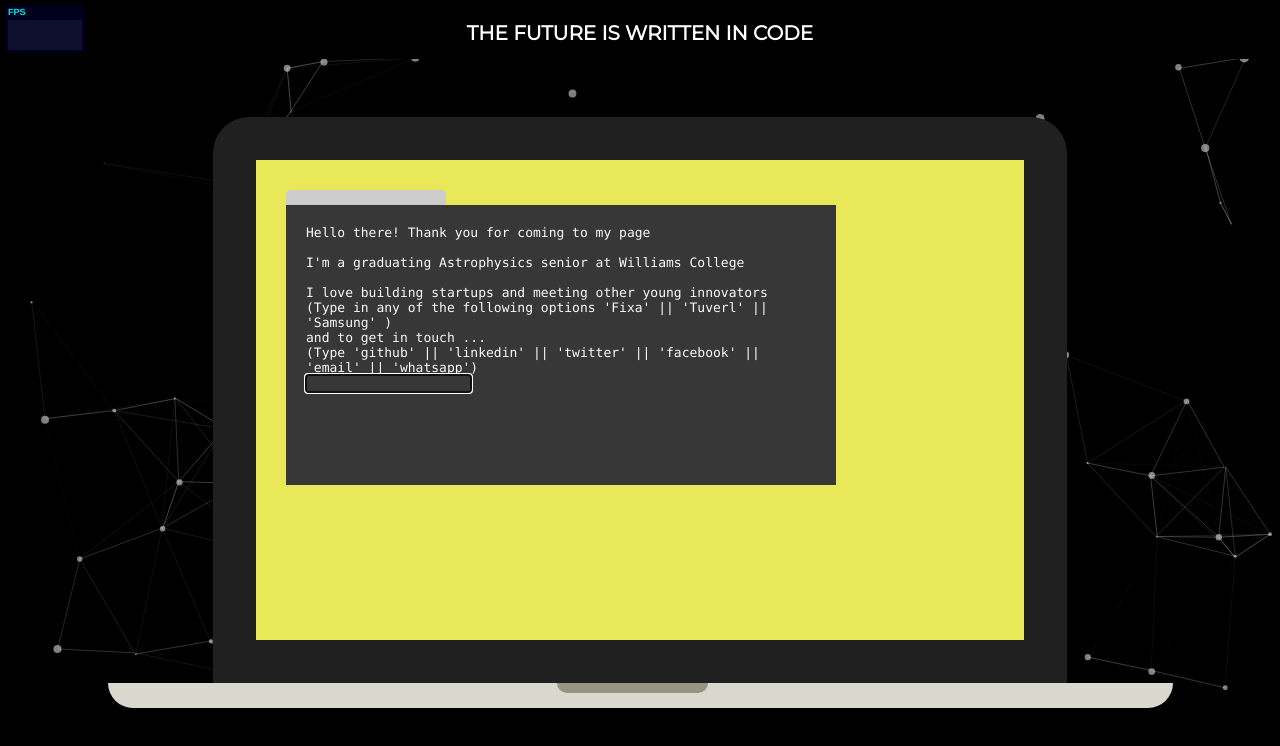
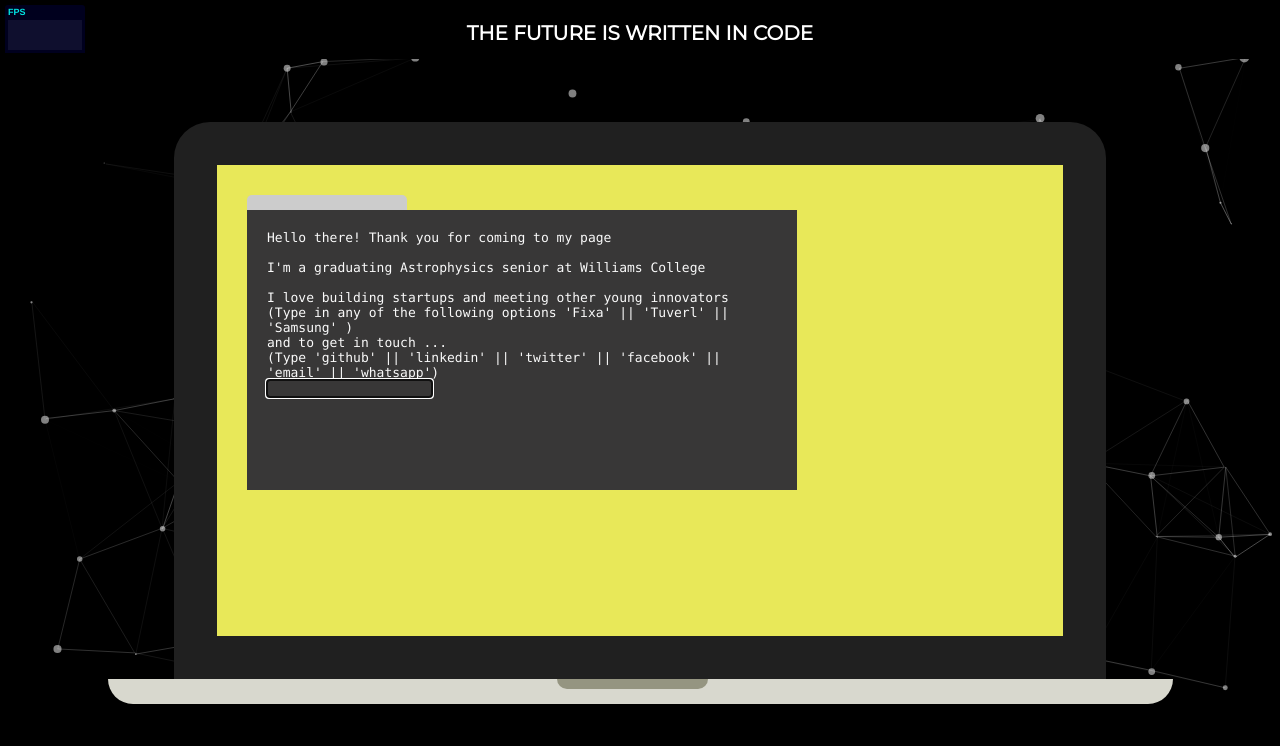
Before and after one commit to TafaraMakaza/profile, a website: page index.html in a window 1280 px wide. Drawn offline with nearby package versions, Linux system fonts and the light colour scheme; some packages are replaced by stand-ins of ours; a script that the page names is missing.

Commit message:
Update style.css

```diff
--- a/css/style.css
+++ b/css/style.css
@@ -46,8 +46,8 @@ h2 {
 }
 .laptop {
 	/*846px width, 471px height*/
-  width: 60%;
-  height: 60%;
+  width: 846px;
+  height: 471px;
   background: #E8E859;
   border: 43px solid #202020;
   border-radius: 36px 36px 0 0;
```
